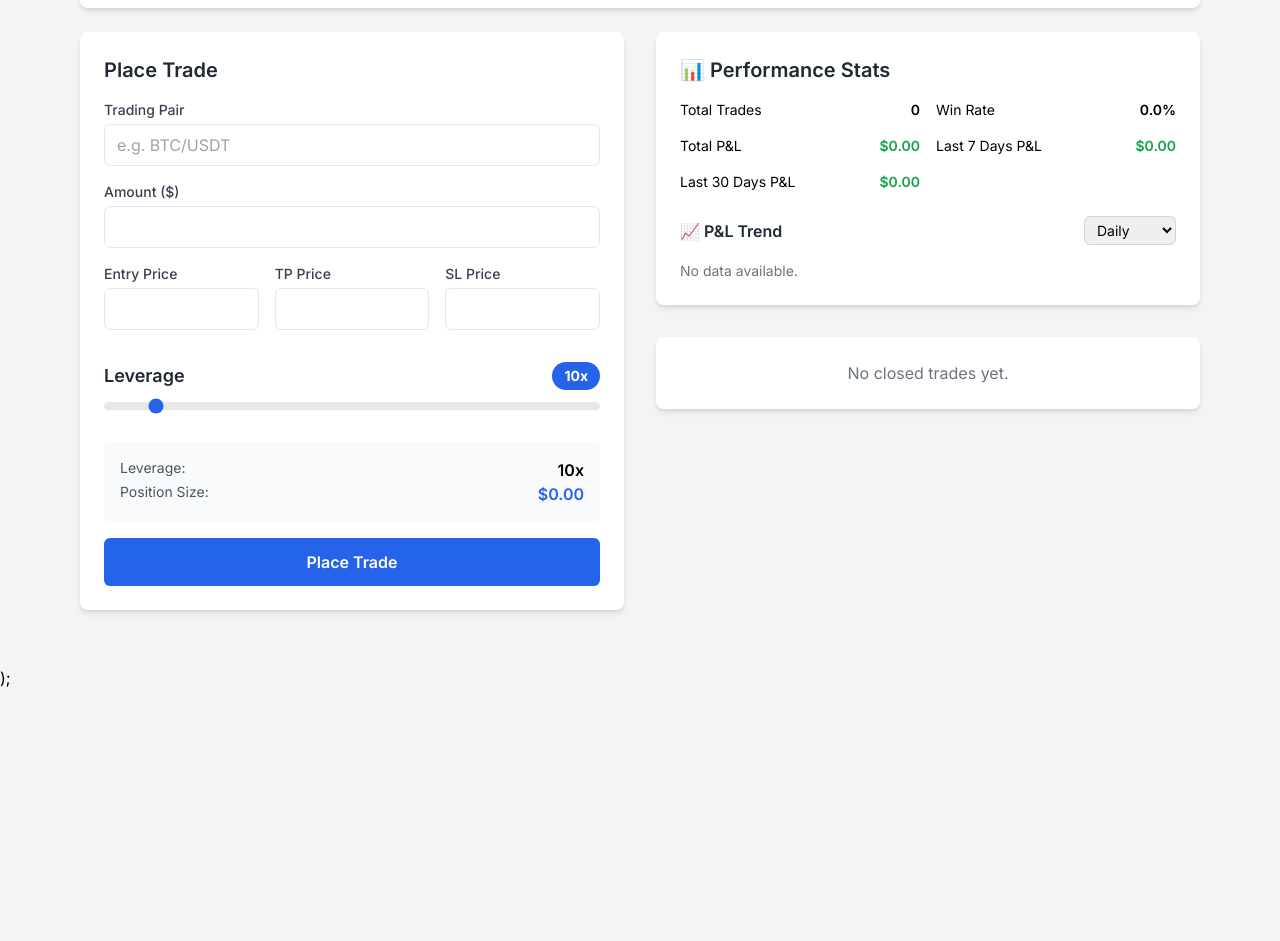
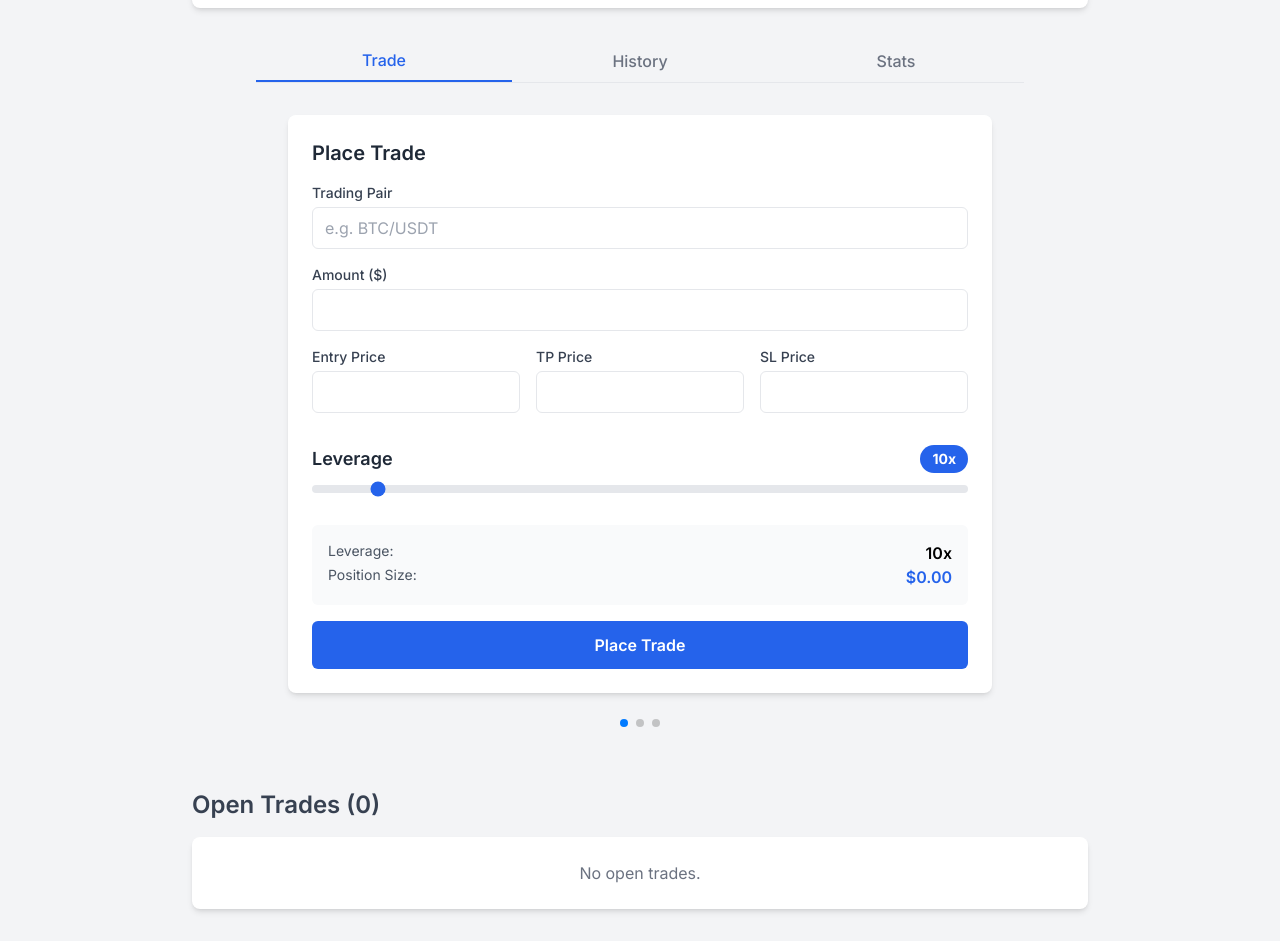
Before and after one commit to okancfc/trading-simulator, a Next.js app: page / in a window 1280 px wide. Shown: the part 220-1161 px from the top of the page. Before the commit the page ends 910 px from the top, so only its background shows below. Built offline with nearby package versions, Linux system fonts and the light colour scheme.

Commit message:
swiper added

```diff
--- a/app/page.tsx
+++ b/app/page.tsx
@@ -1,8 +1,18 @@
 "use client";
 
 import React, { useState, useMemo } from "react";
+
+// --- SWIPER KÜTÜPHANESİNDEN GEREKLİ İÇE AKTARMALAR ---
+import { Swiper, SwiperSlide } from 'swiper/react';
+import { Pagination } from 'swiper/modules';
+import type { Swiper as SwiperCore } from 'swiper'; // Swiper instance tipi için
+
+// --- SWIPER STİLLERİ ---
+import 'swiper/css';
+import 'swiper/css/pagination';
+// Okları kaldırdığımız için navigation.css'e artık gerek yok.
+
 import { BalanceDisplay } from "../components/BalanceDisplay";
-import { LeverageSelector } from "../components/LeverageSelector";
 import { TradeEntryForm } from "../components/TradeEntryForm";
 import { TradeCard } from "../components/TradeCard";
 import { TradeHistory } from "../components/TradeHistory";
@@ -11,7 +21,13 @@ import { useBalance } from "../hooks/useBalance";
 import { useTrades } from "../hooks/useTrades";
 import { useSettings } from "../hooks/useSettings";
 import { StatsPanel } from "../components/StatsPanel";
-import { PnLChart } from "../components/PnLChart";
+
+// Sekmeleri ve slaytları yönetmek için bir dizi oluşturalım
+const TABS = [
+  { id: 'trade', title: 'Trade' },
+  { id: 'history', title: 'History' },
+  { id: 'stats', title: 'Stats' }
+];
 
 export default function Home() {
   const { settings, updateSettings } = useSettings();
@@ -25,6 +41,13 @@ export default function Home() {
     settings.defaultLeverage
   );
   const [isSettingsOpen, setIsSettingsOpen] = useState(false);
+
+  // === YENİ STATE'LER: SWIPER KONTROLÜ İÇİN ===
+  // Swiper instance'ını tutmak için state (programatik olarak kontrol etmek için)
+  const [swiperInstance, setSwiperInstance] = useState<SwiperCore | null>(null);
+  // Aktif sekmenin/slaytın indeksini tutmak için state
+  const [activeIndex, setActiveIndex] = useState(0);
+
 
   const lockedAmount = useMemo(() => {
     return openTrades.reduce((sum, trade) => sum + trade.entryAmount, 0);
@@ -54,11 +77,17 @@ export default function Home() {
     clearAllTrades();
   };
 
+  // Sekmeye tıklandığında Swiper'ı ilgili slayta kaydıran fonksiyon
+  const handleTabClick = (index: number) => {
+    setActiveIndex(index);
+    swiperInstance?.slideTo(index);
+  };
+
   return (
     <div className="min-h-screen bg-gray-100">
-      <div className="container mx-auto px-4 py-8 max-w-6xl">
+      <div className="container mx-auto px-4 py-8">
         {/* Header */}
-        <div className="flex justify-between items-center mb-8">
+        <div className="flex justify-between items-center mb-8 max-w-4xl mx-auto">
           <h1 className="text-4xl font-bold text-gray-800">
             Trading Simulator
           </h1>
@@ -71,20 +100,64 @@ export default function Home() {
         </div>
 
         {/* Balance Display */}
+        <div className="max-w-4xl mx-auto">
             <BalanceDisplay balance={balance} lockedAmount={lockedAmount} />
+        </div>
 
-        <div className="grid grid-cols-1 lg:grid-cols-2 gap-8">
-          {/* Left Column - Trading Interface */}
-          <div>
+        {/* === DEĞİŞTİRİLEN BÖLÜM: ORTALANMIŞ VE SEKME EKLENMİŞ SWIPER === */}
+        <div className="max-w-3xl mx-auto mt-8">
+            {/* Sekmeli Navigasyon */}
+            <div className="flex justify-center border-b border-gray-200 mb-0">
+                {TABS.map((tab, index) => (
+                    <button
+                        key={tab.id}
+                        onClick={() => handleTabClick(index)}
+                        className={`py-2 px-6 font-medium text-center transition-colors w-1/3 ${
+                            activeIndex === index
+                                ? 'border-b-2 border-blue-600 text-blue-600'
+                                : 'text-gray-500 hover:text-gray-800'
+                        }`}
+                    >
+                        {tab.title}
+                    </button>
+                ))}
+            </div>
+
+            {/* Swiper Paneli */}
+            <div className="p-2">
+                <Swiper
+                    // onSwiper ile instance'ı state'e kaydediyoruz
+                    onSwiper={setSwiperInstance}
+                    // Slayt değiştiğinde aktif indeksi güncelliyoruz
+                    onSlideChange={(swiper) => setActiveIndex(swiper.activeIndex)}
+                    modules={[Pagination]} // Sadece Pagination modülü kaldı
+                    slidesPerView={1}
+                    pagination={{ clickable: true }} // Noktalar tıklanabilir
+                    className="h-full w-full"
+                >
+                    <SwiperSlide className="p-6">
                         <TradeEntryForm
                         setSelectedLeverage={setSelectedLeverage}
                         leverage={selectedLeverage}
                         availableBalance={availableBalance}
                         onTradePlaced={handleTradePlaced}
                         />
+                    </SwiperSlide>
+                    <SwiperSlide className="p-6">
+                        <TradeHistory trades={closedTrades} />
+                    </SwiperSlide>
+                    <SwiperSlide className="p-6">
+                        <StatsPanel trades={closedTrades} />
+                    </SwiperSlide>
+                </Swiper>
+            </div>
+        </div>
 
-            {/* Open Trades */}
-            <div className="space-y-4">
+        {/* Açık Pozisyonlar - Artık panelin altında yer alıyor */}
+        <div className="max-w-4xl mx-auto mt-10">
+            <h2 className="text-2xl font-semibold text-gray-700 mb-4">Open Trades ({openTrades.length})</h2>
+            {openTrades.length > 0 ? (
+                <div className="grid grid-cols-1 md:grid-cols-2 gap-4">
                 {openTrades.map((trade) => (
                     <TradeCard
                         key={trade.id}
@@ -94,12 +167,13 @@ export default function Home() {
                     />
                 ))}
                 </div>
+            ) : (
+                <div className="bg-white rounded-lg shadow-md p-6 text-center text-gray-500">
+                    No open trades.
+                </div>
+            )}
         </div>
 
-          <div className="space-y-6">
-            <StatsPanel trades={closedTrades} />
-            <TradeHistory trades={closedTrades} />
-          </div>
 
         {/* Settings Modal */}
         <SettingsModal
@@ -113,6 +187,4 @@ export default function Home() {
       </div>
     </div>
   );
-    </div>
-  );
 }
--- a/package.json
+++ b/package.json
@@ -12,7 +12,8 @@
     "next": "14.1.0",
     "react": "^18.2.0",
     "react-dom": "^18.2.0",
-    "recharts": "^3.0.2"
+    "recharts": "^3.0.2",
+    "swiper": "^11.2.10"
   },
   "devDependencies": {
     "@types/node": "^20.4.2",
```
Also changed, not shown: 1 other file (tests, documents, lock files or other folders). Lines whose indentation alone changed are shown as unchanged.
